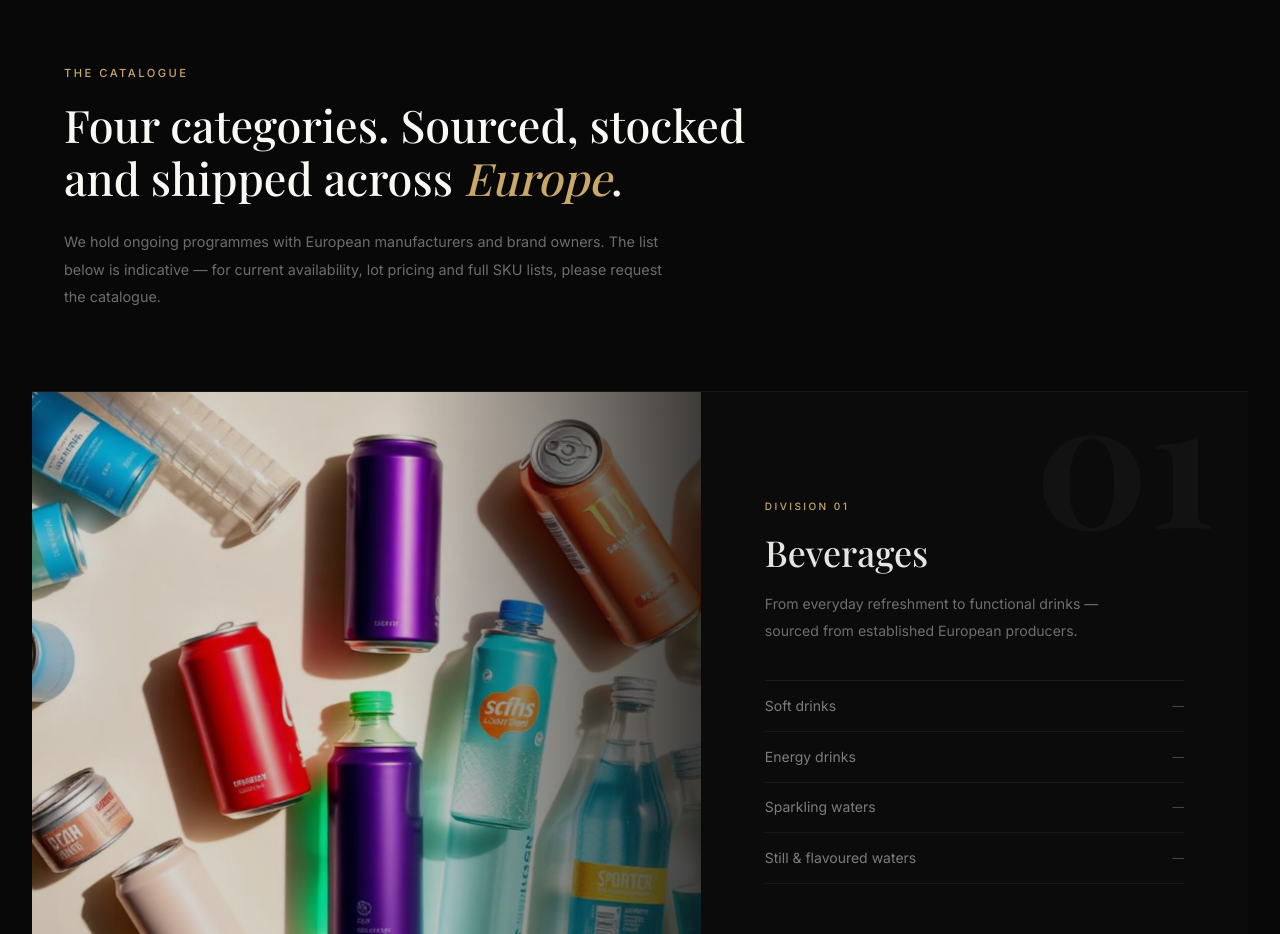
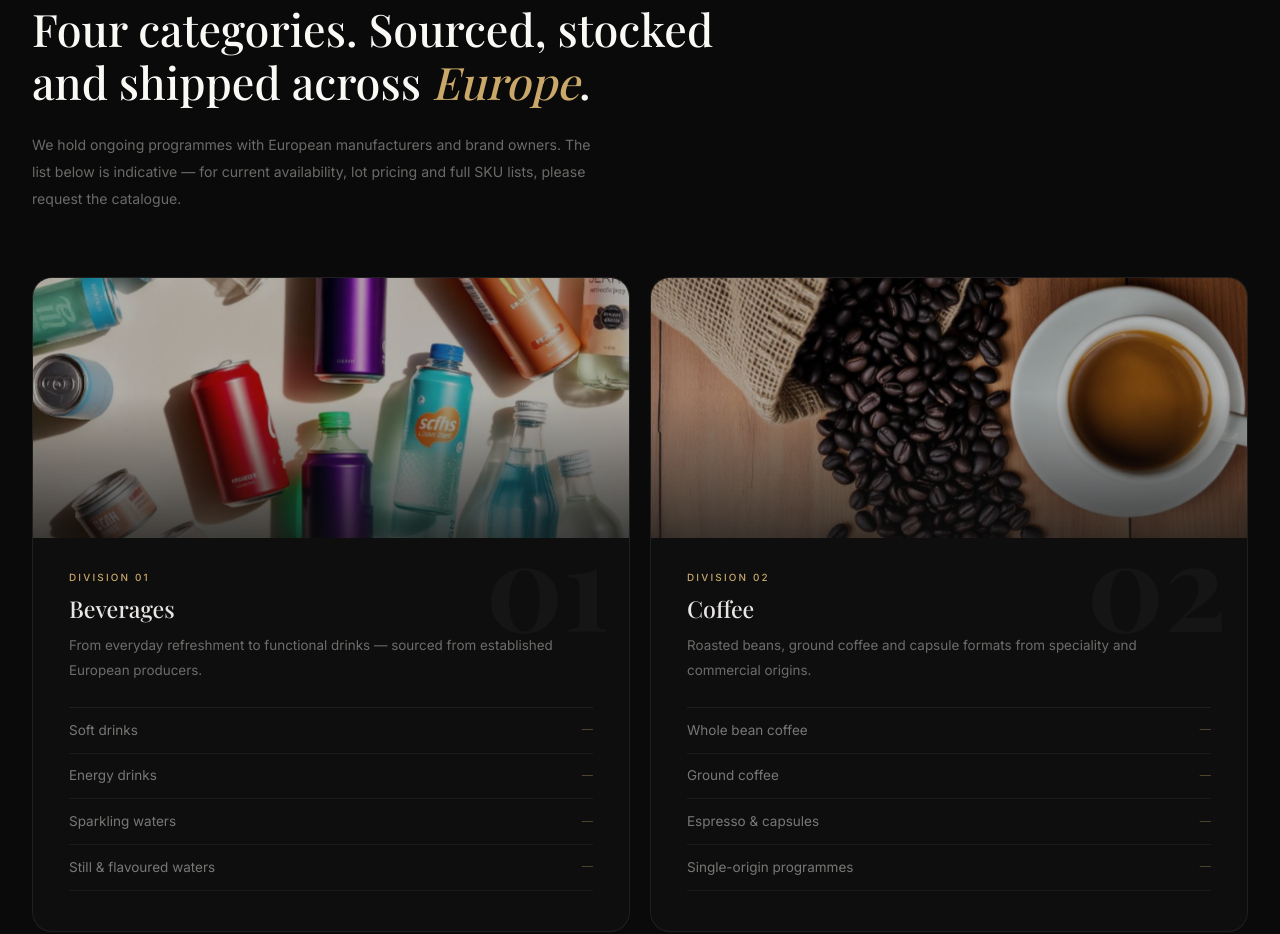
Before and after one commit to Brattgz/ukiyo, a website: page index.html in a window 1280 px wide. Shown: the part 1962-2896 px from the top of the page. Drawn offline with nearby package versions, Linux system fonts and the light colour scheme; a web font is replaced by a local one.

Commit message:
Catalogue: redesign as 2x2 contained card grid

```diff
--- a/index.html
+++ b/index.html
@@ -993,43 +993,90 @@
 
         /* ── VISUAL CATALOGUE ── */
         #catalogue {
-            background: #080808;
-            overflow: hidden;
+            background: #0a0a0a;
+            padding: 7rem 2rem 7rem;
         }
 
         .cat-header {
             max-width: 1280px;
-            margin: 0 auto;
-            padding: 7rem 2rem 5rem;
-            border-bottom: 1px solid rgba(255,255,255,0.06);
+            margin: 0 auto 4rem;
         }
 
         .cat-header .section-eyebrow { color: var(--gold); }
         .cat-header .section-title   { color: var(--cream); }
 
         .cat-intro {
-            max-width: 600px;
-            color: rgba(250,249,246,0.42);
-            font-size: 0.9rem;
+            max-width: 560px;
+            color: rgba(250,249,246,0.4);
+            font-size: 0.88rem;
             line-height: 1.9;
-            margin-top: 1.25rem;
+            margin-top: 1.1rem;
+        }
+
+        /* 2-column grid of cards */
+        .cat-grid {
+            display: grid;
+            grid-template-columns: repeat(2, 1fr);
+            gap: 1.25rem;
+            max-width: 1280px;
+            margin: 0 auto;
         }
 
         .cat-item {
-            display: grid;
-            grid-template-columns: 55fr 45fr;
-            min-height: 600px;
-            border-bottom: 1px solid rgba(255,255,255,0.05);
+            background: #0e0e0e;
+            border: 1px solid rgba(255,255,255,0.07);
+            border-radius: 20px;
             overflow: hidden;
-        }
-
-        .cat-item--rev { grid-template-columns: 45fr 55fr; }
-        .cat-item--rev .cat-photo-wrap { order: 2; }
-        .cat-item--rev .cat-info       { order: 1; }
-
+            display: flex;
+            flex-direction: column;
+            position: relative;
+            transition:
+                transform    0.45s cubic-bezier(0.23,1,0.32,1),
+                border-color 0.4s ease,
+                box-shadow   0.4s ease;
+        }
+
+        .cat-item:hover {
+            transform: translateY(-7px);
+            border-color: rgba(201,168,105,0.22);
+            box-shadow: 0 28px 64px rgba(0,0,0,0.5);
+        }
+
+        /* gold bottom accent line */
+        .cat-item::before {
+            content: '';
+            position: absolute;
+            bottom: 0; left: 0;
+            height: 2px; width: 0;
+            background: linear-gradient(90deg, var(--gold), transparent);
+            transition: width 0.55s cubic-bezier(0.23,1,0.32,1);
+            z-index: 3;
+        }
+        .cat-item:hover::before { width: 55%; }
+
+        /* shine sweep */
+        .cat-item::after {
+            content: '';
+            position: absolute; inset: 0;
+            background: linear-gradient(
+                115deg,
+                transparent 35%,
+                rgba(255,255,255,0.035) 50%,
+                transparent 65%
+            );
+            transform: translateX(-120%);
+            transition: transform 0.75s cubic-bezier(0.23,1,0.32,1);
+            z-index: 2;
+            pointer-events: none;
+        }
+        .cat-item:hover::after { transform: translateX(120%); }
+
+        /* ── photo ── */
         .cat-photo-wrap {
             position: relative;
+            height: 260px;
             overflow: hidden;
+            flex-shrink: 0;
         }
 
         .cat-photo {
@@ -1037,74 +1084,79 @@
             height: 100%;
             object-fit: cover;
             display: block;
-            transform: scale(1.14);
-            filter: brightness(0.68) saturate(0.82);
+            transform: scale(1.08);
+            filter: brightness(0.7) saturate(0.82);
             will-change: transform;
-            transition: filter 1.1s ease;
-        }
-
-        .cat-item.is-visible .cat-photo { filter: brightness(0.84) saturate(1); }
-
-        /* edge fade into info panel */
-        .cat-item:not(.cat-item--rev) .cat-photo-wrap::after {
+            opacity: 0;
+            transition:
+                opacity    0.9s ease,
+                transform  0.65s cubic-bezier(0.23,1,0.32,1),
+                filter     0.65s ease;
+        }
+
+        .cat-item.is-visible .cat-photo { opacity: 1; }
+
+        .cat-item:hover .cat-photo {
+            transform: scale(1.13);
+            filter: brightness(0.88) saturate(1.05);
+        }
+
+        /* bottom fade on photo */
+        .cat-photo-wrap::after {
             content: '';
             position: absolute; inset: 0;
-            background: linear-gradient(90deg, transparent 55%, rgba(11,11,11,0.75) 100%);
+            background: linear-gradient(to bottom, transparent 45%, rgba(14,14,14,0.7) 100%);
             pointer-events: none;
         }
-        .cat-item--rev .cat-photo-wrap::after {
-            content: '';
-            position: absolute; inset: 0;
-            background: linear-gradient(270deg, transparent 55%, rgba(11,11,11,0.75) 100%);
-            pointer-events: none;
-        }
-
+
+        /* ── info ── */
         .cat-info {
-            background: #0b0b0b;
-            padding: 5rem 4rem;
+            padding: 2rem 2.25rem 2.5rem;
+            flex: 1;
             display: flex;
             flex-direction: column;
-            justify-content: center;
             position: relative;
             overflow: hidden;
         }
 
         .cat-num-bg {
             position: absolute;
-            top: -1.5rem; right: 2rem;
+            top: -1rem; right: 1.25rem;
             font-family: 'Playfair Display', serif;
-            font-size: 11rem;
+            font-size: 7.5rem;
             font-weight: 700;
             color: rgba(255,255,255,0.03);
             line-height: 1;
             pointer-events: none;
             user-select: none;
-        }
+            transition: color 0.4s;
+        }
+        .cat-item:hover .cat-num-bg { color: rgba(201,168,105,0.06); }
 
         .cat-tag {
-            font-size: 0.63rem;
-            letter-spacing: 0.24em;
+            font-size: 0.62rem;
+            letter-spacing: 0.22em;
             text-transform: uppercase;
             color: var(--gold);
             font-weight: 500;
-            margin-bottom: 1.1rem;
+            margin-bottom: 0.6rem;
         }
 
         .cat-name {
             font-family: 'Playfair Display', serif;
-            font-size: clamp(1.8rem, 2.8vw, 2.5rem);
+            font-size: 1.45rem;
             font-weight: 500;
             color: rgba(250,249,246,0.92);
-            margin-bottom: 1.1rem;
-            line-height: 1.15;
+            margin-bottom: 0.65rem;
+            line-height: 1.2;
         }
 
         .cat-desc {
-            color: rgba(250,249,246,0.42);
-            font-size: 0.88rem;
-            line-height: 1.9;
-            max-width: 350px;
-            margin-bottom: 2.25rem;
+            color: rgba(250,249,246,0.4);
+            font-size: 0.84rem;
+            line-height: 1.85;
+            margin-bottom: 1.5rem;
+            flex: 1;
         }
 
         .cat-list {
@@ -1116,24 +1168,24 @@
             display: flex;
             justify-content: space-between;
             align-items: center;
-            padding: 0.85rem 0;
-            border-bottom: 1px solid rgba(255,255,255,0.055);
-            font-size: 0.875rem;
-            color: rgba(250,249,246,0.48);
-            transition: color 0.25s ease, padding-left 0.25s ease;
+            padding: 0.72rem 0;
+            border-bottom: 1px solid rgba(255,255,255,0.05);
+            font-size: 0.845rem;
+            color: rgba(250,249,246,0.45);
+            transition: color 0.22s ease, padding-left 0.22s ease;
             cursor: default;
         }
 
         .cat-list li:hover {
             color: rgba(250,249,246,0.82);
-            padding-left: 0.5rem;
+            padding-left: 0.45rem;
         }
 
         .cat-list li::after {
             content: '—';
             color: var(--gold);
-            opacity: 0.4;
-            font-size: 0.72rem;
+            opacity: 0.38;
+            font-size: 0.7rem;
             flex-shrink: 0;
             margin-left: 1rem;
         }
@@ -1141,23 +1193,22 @@
         /* staggered reveal */
         .cat-info > * {
             opacity: 0;
-            transform: translateY(22px);
-            transition: opacity 0.7s ease, transform 0.7s ease;
-        }
-
-        .cat-item.is-visible .cat-info > *:nth-child(1) { opacity:1; transform:none; transition-delay:0.05s; }
-        .cat-item.is-visible .cat-info > *:nth-child(2) { opacity:1; transform:none; transition-delay:0.13s; }
-        .cat-item.is-visible .cat-info > *:nth-child(3) { opacity:1; transform:none; transition-delay:0.21s; }
-        .cat-item.is-visible .cat-info > *:nth-child(4) { opacity:1; transform:none; transition-delay:0.29s; }
-        .cat-item.is-visible .cat-info > *:nth-child(5) { opacity:1; transform:none; transition-delay:0.37s; }
+            transform: translateY(16px);
+            transition: opacity 0.6s ease, transform 0.6s ease;
+        }
+
+        .cat-item.is-visible .cat-info > *:nth-child(1) { opacity:1; transform:none; transition-delay:0.06s; }
+        .cat-item.is-visible .cat-info > *:nth-child(2) { opacity:1; transform:none; transition-delay:0.14s; }
+        .cat-item.is-visible .cat-info > *:nth-child(3) { opacity:1; transform:none; transition-delay:0.22s; }
+        .cat-item.is-visible .cat-info > *:nth-child(4) { opacity:1; transform:none; transition-delay:0.30s; }
+        .cat-item.is-visible .cat-info > *:nth-child(5) { opacity:1; transform:none; transition-delay:0.38s; }
 
         @media (max-width: 900px) {
-            .cat-item, .cat-item--rev { grid-template-columns: 1fr; min-height: auto; }
-            .cat-photo-wrap           { height: 300px; }
-            .cat-item--rev .cat-photo-wrap { order: 0; }
-            .cat-item--rev .cat-info       { order: 1; }
-            .cat-info    { padding: 3rem 1.5rem; }
-            .cat-num-bg  { display: none; }
+            #catalogue       { padding: 4rem 1.25rem 5rem; }
+            .cat-grid        { grid-template-columns: 1fr; gap: 1rem; }
+            .cat-photo-wrap  { height: 230px; }
+            .cat-info        { padding: 1.75rem; }
+            .cat-num-bg      { display: none; }
         }
 
         /* ── ANIMATIONS ── */
@@ -1324,6 +1375,7 @@
         <p class="cat-intro">We hold ongoing programmes with European manufacturers and brand owners. The list below is indicative — for current availability, lot pricing and full SKU lists, please request the catalogue.</p>
     </div>
 
+    <div class="cat-grid">
         <div class="cat-item" id="cat-beverages">
             <div class="cat-photo-wrap">
                 <img src="pictures/beverages.jpg" class="cat-photo" alt="Beverages">
@@ -1342,7 +1394,7 @@
             </div>
         </div>
 
-    <div class="cat-item cat-item--rev" id="cat-coffee">
+        <div class="cat-item" id="cat-coffee">
             <div class="cat-photo-wrap">
                 <img src="pictures/coffee.jpg" class="cat-photo" alt="Coffee">
             </div>
@@ -1378,7 +1430,7 @@
             </div>
         </div>
 
-    <div class="cat-item cat-item--rev" id="cat-cosmetics">
+        <div class="cat-item" id="cat-cosmetics">
             <div class="cat-photo-wrap">
                 <img src="pictures/cosmetics.jpg" class="cat-photo" alt="Cosmetics">
             </div>
@@ -1393,6 +1445,7 @@
                     <li>Designer perfumes</li>
                     <li>Personal care</li>
                 </ul>
+            </div>
         </div>
     </div>
 </section>
```
Lines whose indentation alone changed are shown as unchanged.
